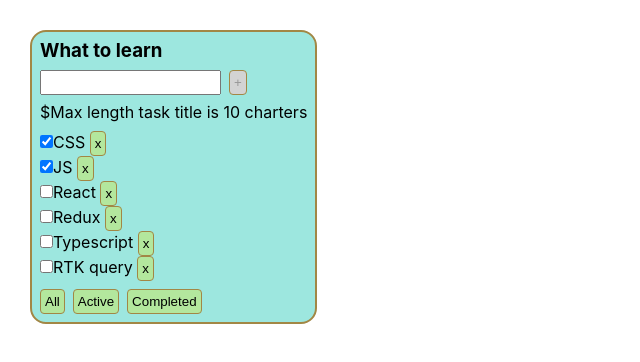
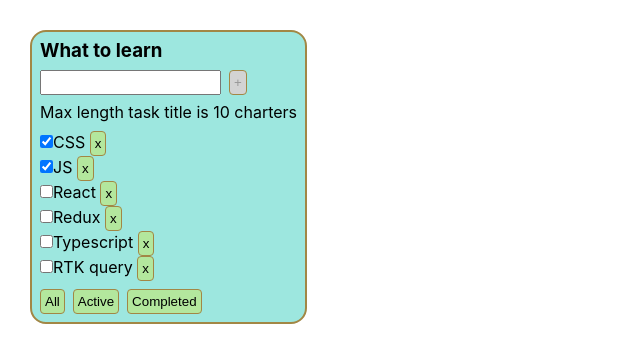
Before and after one commit to golzi99/TodoList, a React (Create React App) app: page / in a window 1280 px wide. Shown: the top 362 px of the page, without its empty margins (0-640 px from the left). Built offline with nearby package versions, Linux system fonts and the light colour scheme.

Commit message:
26.08.2024 fix iterations with users on enter and button

```diff
--- a/src/components/Todolist.tsx
+++ b/src/components/Todolist.tsx
@@ -19,9 +19,15 @@ export const Todolist = ({title, tasks, removeTask, changeFilter, addTask, taskD
 
     const [inputTaskTitle, setInputTask] = useState('')
 
+    const isInputButtonDisabled = !inputTaskTitle
+    const userLengthMessage = `You have ${10 - inputTaskTitle.length} characters left`
+    const userErrorLengthMessage = inputTaskTitle.length > 10
+
     const addTaskOnClick = () => {
-        addTask(inputTaskTitle)
-        setInputTask('')
+        if (!isInputButtonDisabled && !userErrorLengthMessage) {
+            addTask(inputTaskTitle)
+            setInputTask('')
+        }
     }
 
     const removeTaskOnClick = (id: string) => {
@@ -57,14 +63,11 @@ export const Todolist = ({title, tasks, removeTask, changeFilter, addTask, taskD
             <FlexWrapper gap={'8px'}>
                 <Input title={inputTaskTitle} setTitle={setInputTask} onEnter={addTaskOnClick}/>
                 <Button title={'+'} callBack={addTaskOnClick}
-                        disabled={(!inputTaskTitle ? true : 10 - inputTaskTitle.length > 0 ? false : 10 - inputTaskTitle.length <= 0)}/>
-
+                        disabled={isInputButtonDisabled || userErrorLengthMessage}/>
             </FlexWrapper>
-            {!inputTaskTitle && <p>${`Max length task title is 10 charters`}</p>}
-            {inputTaskTitle && 10 - inputTaskTitle.length > 0 &&
-                <p>${`You have ${10 - inputTaskTitle.length} characters left`}</p>}
-            {inputTaskTitle && 10 - inputTaskTitle.length <= 0 &&
-                <p>${`You have exceeded your symbol limit`}</p>}
+            {isInputButtonDisabled && <p>Max length task title is 10 charters</p>}
+            {(!isInputButtonDisabled && !userErrorLengthMessage) && <p>${userLengthMessage}</p>}
+            {userErrorLengthMessage && <p style={{color: 'red'}}>Task title is to long</p>}
             {tasks.length === 0 ? <p>Тасок нет</p> :
                 <ul>
                     {tasksList}
```
